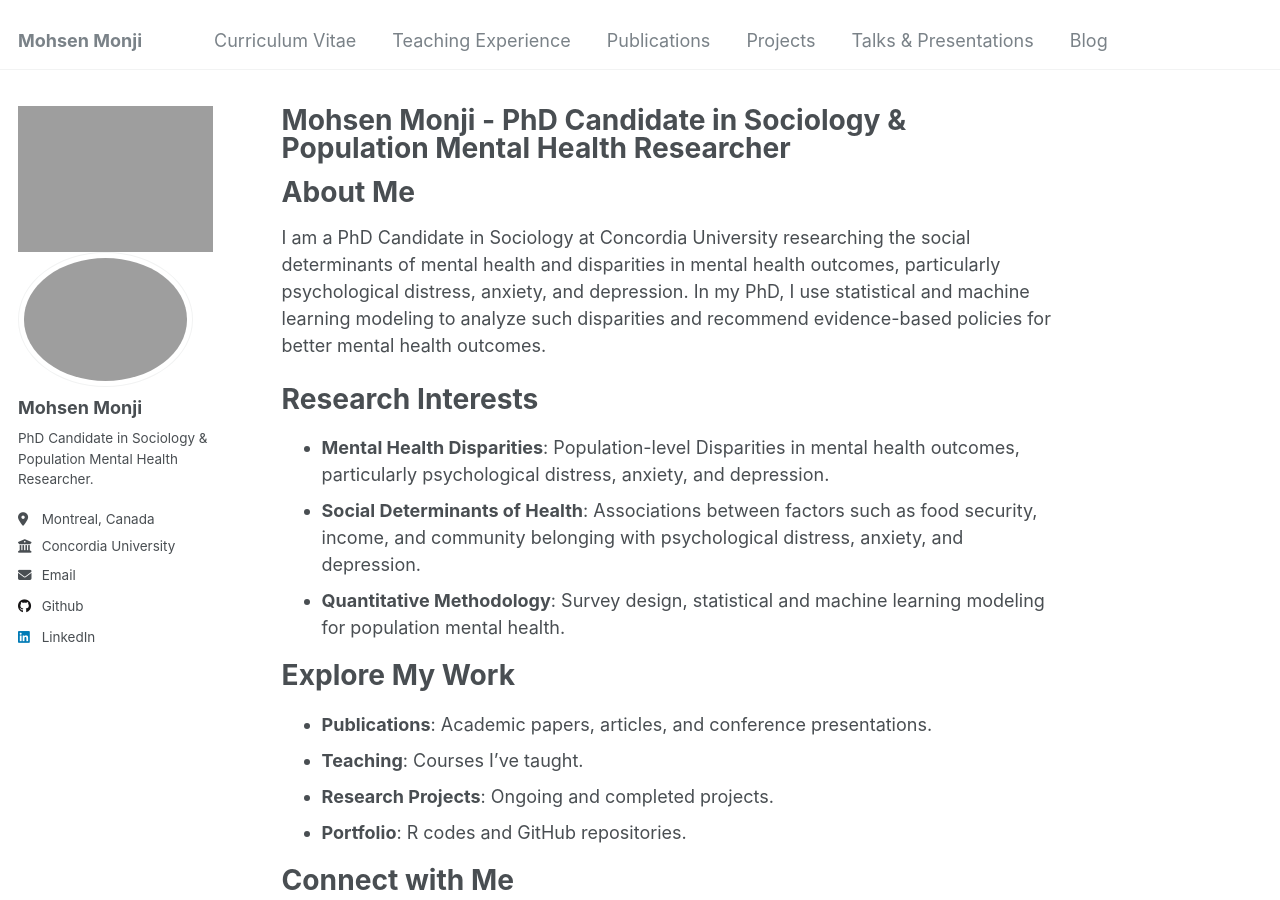
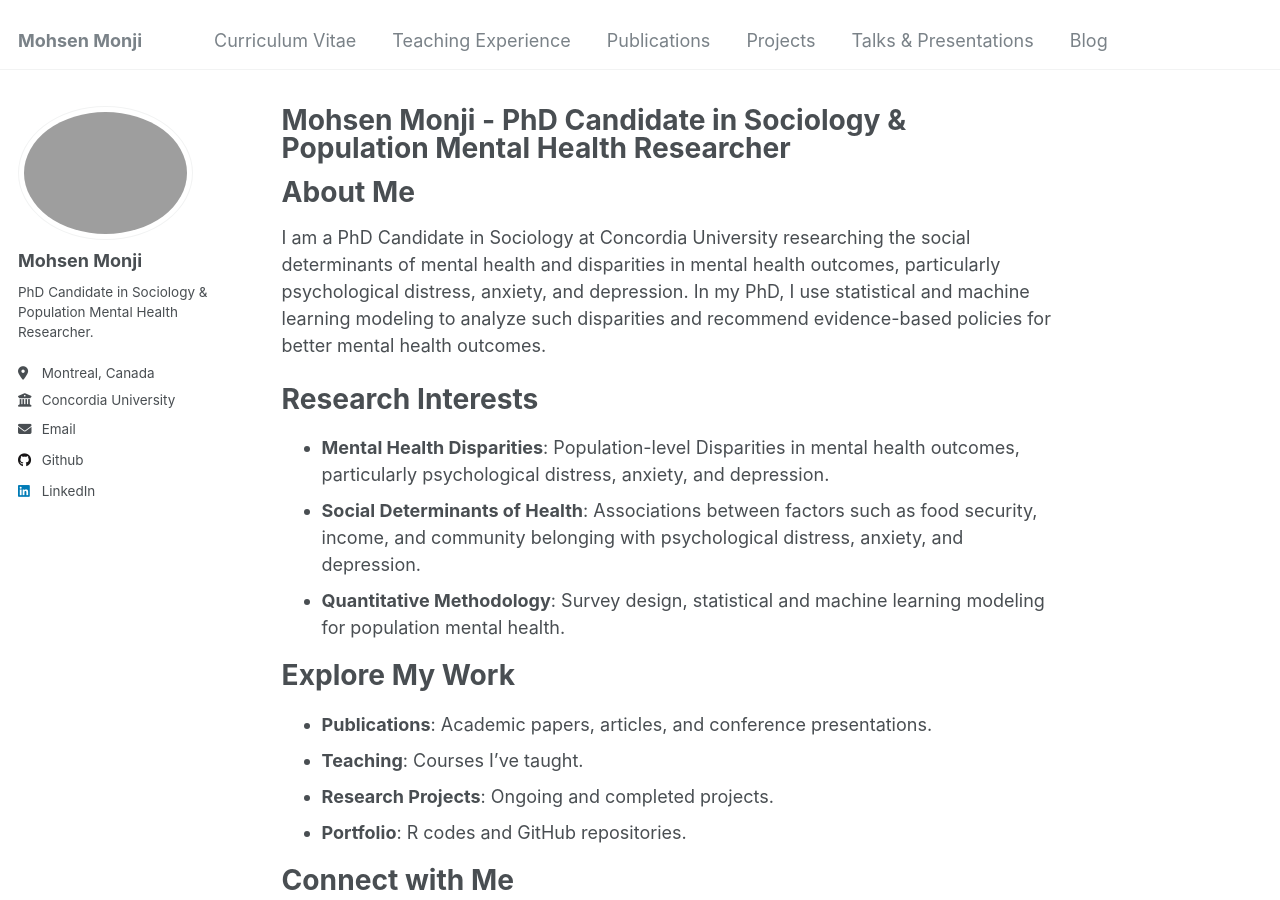
Before and after one commit to Mohsnmonji/mohsnmonji.github.io, a Jekyll site: the page built from _pages/about.md, in a window 1280 px wide and 900 px high. Built offline with Jekyll 4.4.1, drawn with Linux system fonts in a browser that asks for light colours.

Commit message:
Update sidebar.html

```diff
--- a/_includes/sidebar.html
+++ b/_includes/sidebar.html
@@ -2,26 +2,20 @@
 
 {% if page.author_profile or layout.author_profile or page.sidebar %}
   <div class="sidebar sticky">
-    {% if page.author_profile or layout.author_profile %}
-      <img src="{{ '/images/profile.PNG' | prepend: base_path }}" alt="Profile Image">
-      {% include author-profile.html %}
-    {% endif %}
+  {% if page.author_profile or layout.author_profile %}{% include author-profile.html %}{% endif %}
   {% if page.sidebar %}
     {% for s in page.sidebar %}
       {% if s.image %}
-          <img src="{% if s.image contains '://' %}
-            {{ s.image }}
+        <img src=
+        {% if s.image contains "://" %}
+          "{{ s.image }}"
         {% else %}
-            {{ s.image | prepend: base_path }}
-          {% endif %}"
-          alt="{% if s.image_alt %}{{ s.image_alt }}{% else %}Sidebar Image{% endif %}">
+          "{{ s.image | prepend: "/images/" | prepend: base_path }}"
         {% endif %}
-        {% if s.title %}
-          <h3>{{ s.title }}</h3>
+        alt="{% if s.image_alt %}{{ s.image_alt }}{% endif %}">
       {% endif %}
-        {% if s.text %}
-          {{ s.text | markdownify }}
-        {% endif %}
+      {% if s.title %}<h3>{{ s.title }}</h3>{% endif %}
+      {% if s.text %}{{ s.text | markdownify }}{% endif %}
     {% endfor %}
     {% if page.sidebar.nav %}
       {% include nav_list nav=page.sidebar.nav %}
```
Lines whose indentation alone changed are shown as unchanged.
